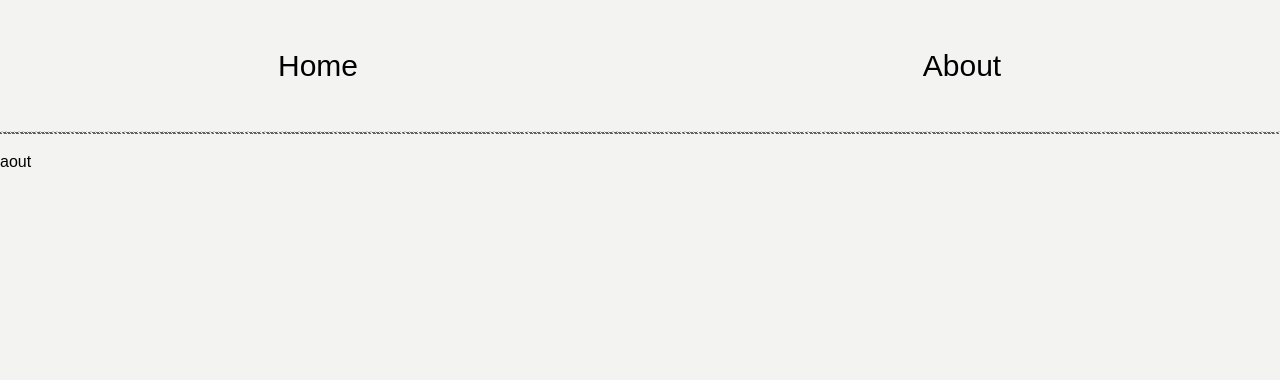
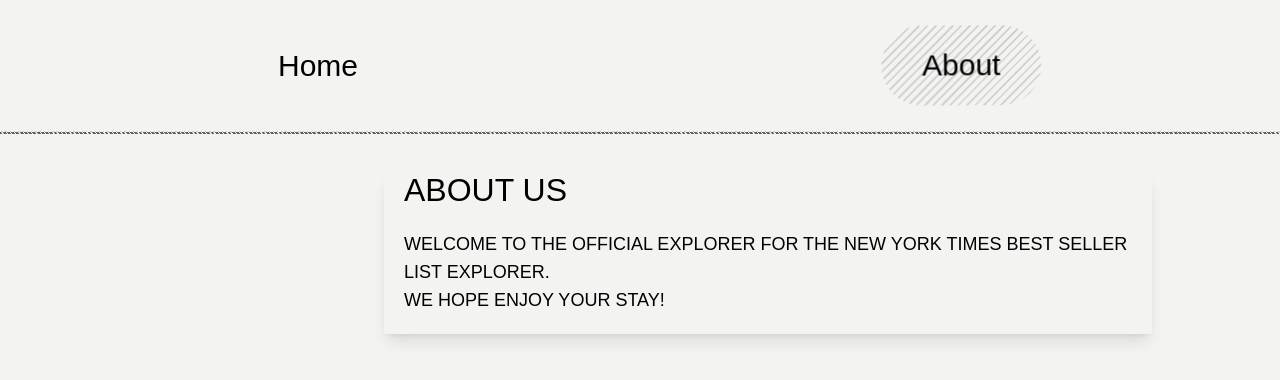
Before and after one commit to MARUNGs/nextjs-newyork-times, a Next.js app: page /about in a window 1280 px wide. Shown: the top 380 px of the page. Built offline with nearby package versions, Linux system fonts and the light colour scheme; a web font is replaced by a local one.

Commit message:
내비게이션 디자인 추가

```diff
--- a/app/about/page.tsx
+++ b/app/about/page.tsx
@@ -1,3 +1,14 @@
 export default function About() {
-  return <p>aout</p>;
+  return (
+    <>
+      <div className="shadow-lg w-3/5 h-40 ml-96 *:ml-5 ">
+        <h1 className="mt-10 mb-6">ABOUT US</h1>
+        <p className="text-lg">
+          WELCOME TO THE OFFICIAL EXPLORER FOR THE NEW YORK TIMES BEST SELLER
+          LIST EXPLORER.
+        </p>
+        <p className="text-lg">WE HOPE ENJOY YOUR STAY!</p>
+      </div>
+    </>
+  );
 }
--- a/components/Navigation.tsx
+++ b/components/Navigation.tsx
@@ -1,7 +1,11 @@
+"use client";
 import Link from "next/link";
 import styles from "../styles/Navigation.module.css";
+import { usePathname } from "next/navigation";
 
 export default function Navigation() {
+  const path = usePathname();
+
   return (
     <>
       <div>
@@ -17,6 +21,7 @@
               ${styles.pencilHatching}
               flex justify-center items-center
               w-40 h-20 pr-70 rounded-full
+              ${path === "/" && styles.pencilHatchingDefault}
             `}
             >
               <span className="text-3xl">Home</span>
@@ -28,6 +33,7 @@
               ${styles.pencilHatching}
               flex justify-center items-center
               w-40 h-20 pl-70 rounded-full
+              ${path === "/about" && styles.pencilHatchingDefault}
             `}
             >
               <span className="text-3xl">About</span>
--- a/styles/Navigation.module.css
+++ b/styles/Navigation.module.css
@@ -91,6 +91,19 @@
   animation: pencilShake 12s infinite linear;
 }
 
+.pencilHatchingDefault {
+  opacity: 1;
+  background: repeating-linear-gradient(
+    -45deg,
+    transparent,
+    transparent 4px,
+    rgba(43, 43, 43, 0.2) 4px,
+    rgba(43, 43, 43, 0.2) 5px,
+    transparent 6px
+  );
+  animation: pencilShake 12s infinite linear;
+}
+
 /* 진한 버전 - hover 시 */
 .pencilHatching-dark:hover::before,
 .pencilHatching-dark:hover::after {
```
Also changed, not shown: styles/Detail.module.css (deleted).
